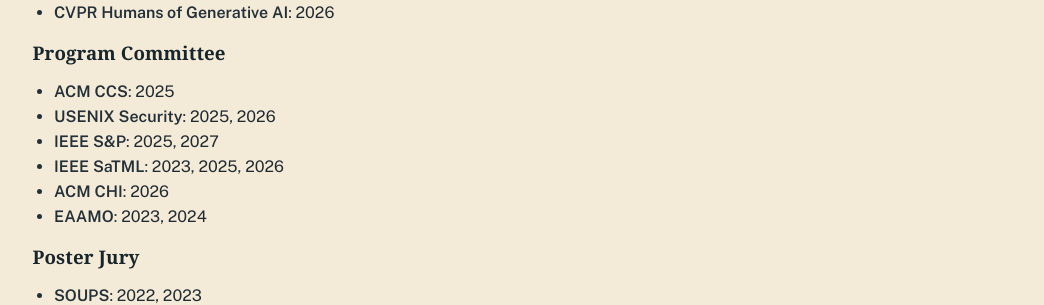
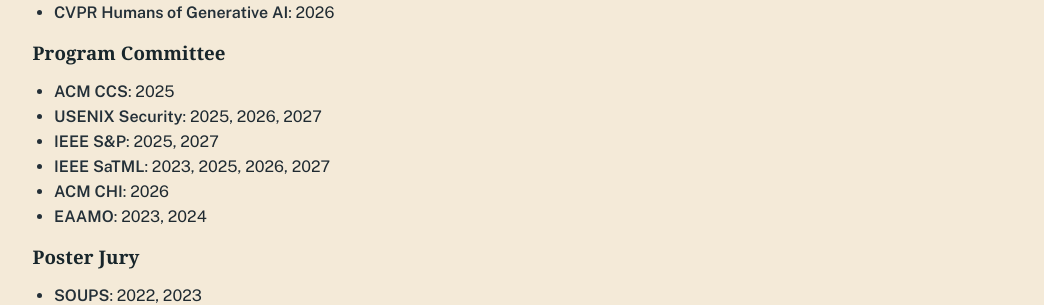
Before and after one commit to JaronMink/personal-website, a Jekyll site: the page built from service.md, in a window 1280 px wide. Shown: the part 151-456 px from the top of the page, without its empty margins (110-1154 px from the left). Built offline with Jekyll 4.4.1, drawn with Linux system fonts in a browser that asks for light colours.

Commit message:
Add 2027 service roles

```diff
--- a/_data/links.yml
+++ b/_data/links.yml
@@ -5,10 +5,12 @@ tdsc23_web: https://www.computer.org/csdl/journal/tq
 ieeesp25_web: https://sp2025.ieee-security.org/
 ieeesp27_web: https://sp2027.ieee-security.org/
 acmccs25_web: https://www.sigsac.org/ccs/CCS2025/
+satml27_web: https://satml.org/
 satml26_web: https://satml.org/
 satml25_web: https://satml.org/2025/
 satml23_web: https://satml.org/2023/
 eaamo23_web: https://eaamo.org/
+usenix27_web: https://www.usenix.org/conference/usenixsecurity27
 usenix26_web: https://www.usenix.org/conference/usenixsecurity26
 usenix25_web: https://www.usenix.org/conference/usenixsecurity25
 usenix22_web: https://www.usenix.org/conference/usenixsecurity22
--- a/_data/service.yml
+++ b/_data/service.yml
@@ -17,6 +17,8 @@
           url_key: usenix25_web
         - label: "2026"
           url_key: usenix26_web
+        - label: "2027"
+          url_key: usenix27_web
     - venue: IEEE S&P
       links:
         - label: "2025"
@@ -31,6 +33,8 @@
           url_key: satml25_web
         - label: "2026"
           url_key: satml26_web
+        - label: "2027"
+          url_key: satml27_web
     - venue: ACM CHI
       links:
         - label: "2026"
```
